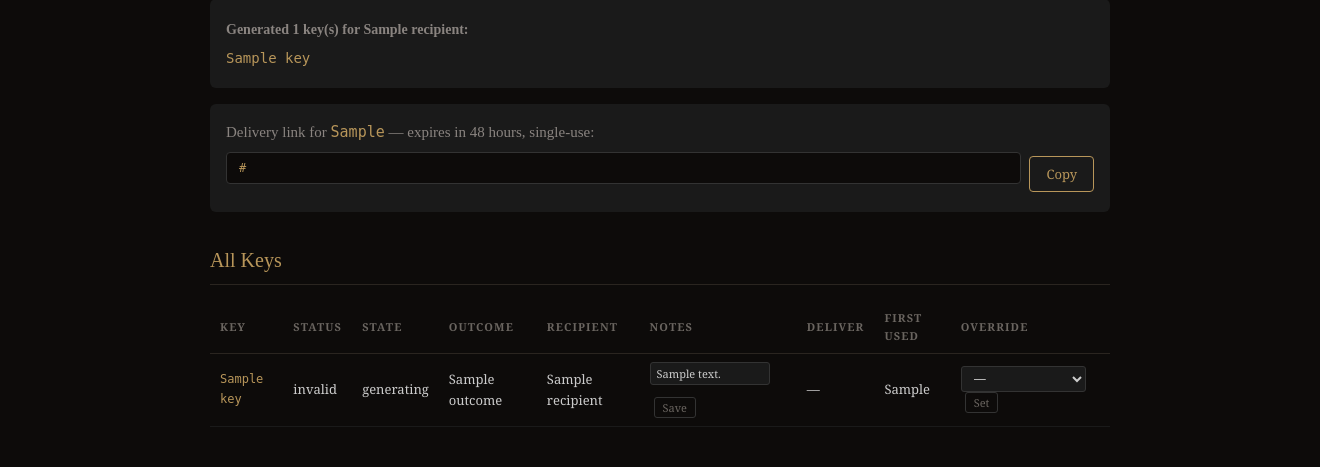
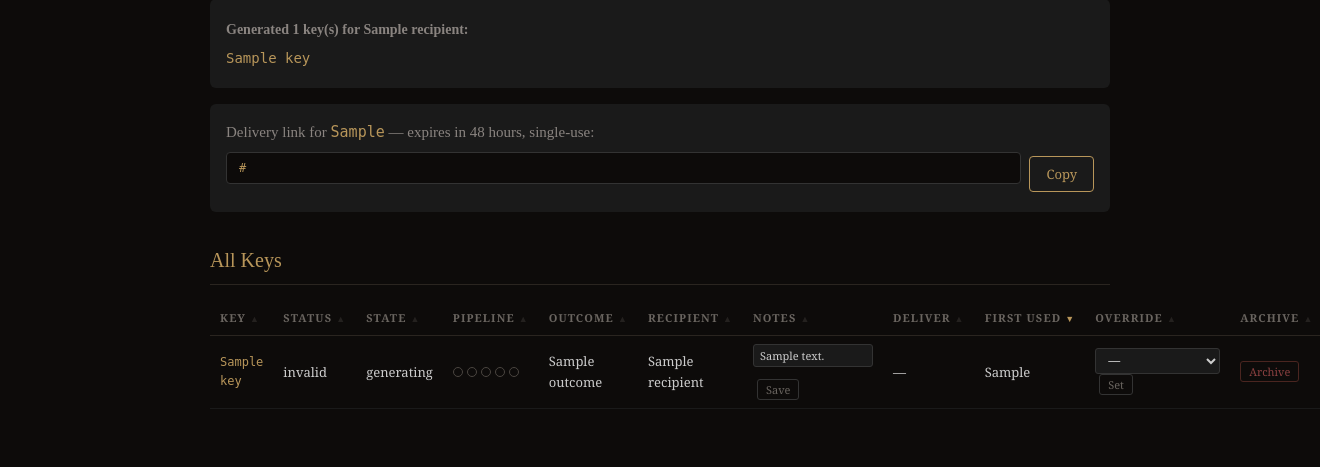
Before and after one commit to code81-true/scout, a Flask app: template templates/admin.html in a window 1320 px wide. Shown: the part 735-1202 px from the top of the page. After the commit the page ends 1144 px from the top, so only its background shows below. Run offline with Flask 3, Linux system fonts and the light colour scheme; the template is opened without the code that fills it: most values are stand-ins (such as "Sample title", 1, 10 or a date in 2020); some libraries are stand-ins or nearby versions; some web fonts are replaced.

Commit message:
feat: admin dashboard — sortable columns, pipeline column, archive row
Three additions to /admin-7x9k2m for managing 15-20 incoming beta sessions:

- Sortable columns: all 11 column headers clickable (toggle asc/desc),
  vanilla JS, default sort First Used desc, ▲/▼ indicators
- Pipeline column: 5-stage progress per key (Session, Spine, Portrait,
  Meridian, Bridged); stages 1-4 read from db state and disk file
  globs in SPINE_DIR; stage 5 (Bridged) is operator-toggleable
- Archive row: per-row button with confirmation dialog, server-side
  soft-delete moves all artifact files (yaml, portrait, meridian,
  constitution PDFs/txts) from spines/ into archive/{key}/ and flips
  archived flag. Audit log per move. Transcripts stay per DEC-SCOUT-017.

Schema: bridged + archived columns added to sessions with try/except
migrations; existing rows default to 0.

.gitignore: archive/ + spines/ added — both VPS-only session data.

No changes to interview engine, extraction, delivery, or schema contracts.

Co-Authored-By: Claude Opus 4.7 (1M context) <noreply@anthropic.com>

```diff
--- a/app.py
+++ b/app.py
@@ -17,6 +17,7 @@ from flask_limiter.util import get_remote_address
 from flask_session import Session as FlaskSessionExt
 
 from scout.database import (
+    archive_session,
     cleanup_session,
     create_delivery,
     create_session,
@@ -35,6 +36,7 @@ from scout.database import (
     mark_downloaded,
     mark_started,
     save_transcript,
+    set_bridged,
     set_note,
     set_outcome,
     set_recipient,
@@ -59,10 +61,12 @@ TRANSCRIPT_DIR = os.getenv("TRANSCRIPT_DIR", "sessions/transcripts")
 FLASK_SESSION_DIR = os.getenv("FLASK_SESSION_DIR", "sessions/flask_sessions")
 SPINE_DIR = os.getenv("SPINE_DIR", "spines")
 DELIVERIES_DIR = os.getenv("DELIVERIES_DIR", "deliveries")
+ARCHIVE_DIR = os.getenv("ARCHIVE_DIR", "archive")
 os.makedirs(TRANSCRIPT_DIR, exist_ok=True)
 os.makedirs(FLASK_SESSION_DIR, exist_ok=True)
 os.makedirs(SPINE_DIR, exist_ok=True)
 os.makedirs(DELIVERIES_DIR, exist_ok=True)
+os.makedirs(ARCHIVE_DIR, exist_ok=True)
 
 app.config["SESSION_TYPE"] = "filesystem"
 app.config["SESSION_FILE_DIR"] = FLASK_SESSION_DIR
@@ -960,6 +964,17 @@ def admin_dashboard():
             if key:
                 set_note(key, note)
 
+        if action == "set_bridged":
+            key = request.form.get("key", "").strip()
+            value = request.form.get("bridged", "0") == "1"
+            if key:
+                set_bridged(key, value)
+
+        if action == "archive":
+            key = request.form.get("key", "").strip()
+            if key:
+                _archive_key(key)
+
     return render_template("admin.html",
         keys=_read_keys_with_db(),
         stats=get_session_stats(),
@@ -968,8 +983,79 @@ def admin_dashboard():
     )
 
 
+def _pipeline_state(key: str, db_session: dict | None) -> dict:
+    """Compute pipeline progress for one key. Pure file/db inspection.
+
+    Stage 1 (session) is read from the database state — `generating` or
+    `delivered` means the interview happened. Stages 2-4 check for the
+    canonical artifact files in SPINE_DIR. Stage 5 (bridged) is operator-set
+    via the admin page.
+    """
+    import glob
+    state = (db_session or {}).get("state", "")
+    session_done = state in ("generating", "delivered")
+    spine_done = bool(glob.glob(os.path.join(SPINE_DIR, f"{key}_*.yaml")))
+    portrait_done = bool(glob.glob(os.path.join(SPINE_DIR, f"{key}_*_portrait_delivery.pdf")))
+    meridian_done = bool(glob.glob(os.path.join(SPINE_DIR, f"{key}_*_meridian_delivery.pdf")))
+    bridged_done = bool((db_session or {}).get("bridged", 0))
+    return {
+        "session": session_done,
+        "spine": spine_done,
+        "portrait": portrait_done,
+        "meridian": meridian_done,
+        "bridged": bridged_done,
+        "count": sum([session_done, spine_done, portrait_done, meridian_done, bridged_done]),
+    }
+
+
+def _archive_key(key: str) -> None:
+    """Soft-archive a key: move artifact files into ARCHIVE_DIR/{key}/ and
+    flag the session row as archived.
+
+    Glob patterns match every artifact named after the key — yaml, portrait
+    txt, portrait delivery PDF, constitution txt, meridian delivery PDF.
+    The transcript row in SQLite is left intact per DEC-SCOUT-017. Logs
+    every move for audit.
+    """
+    import glob
+    import shutil
+    from datetime import datetime, timezone as tz
+
+    target_dir = os.path.join(ARCHIVE_DIR, key)
+    os.makedirs(target_dir, exist_ok=True)
+
+    patterns = (
+        f"{key}_*.yaml",
+        f"{key}_*_portrait.txt",
+        f"{key}_*_portrait_delivery.pdf",
+        f"{key}_*_constitution.txt",
+        f"{key}_*_meridian_delivery.pdf",
+    )
+    moved: list[str] = []
+    for pattern in patterns:
+        for src in glob.glob(os.path.join(SPINE_DIR, pattern)):
+            dst = os.path.join(target_dir, os.path.basename(src))
+            try:
+                shutil.move(src, dst)
+                moved.append(os.path.basename(src))
+            except OSError as exc:
+                logger.error("Archive move failed for %s: %s", src, exc)
+
+    archive_session(key)
+    timestamp = datetime.now(tz.utc).isoformat()
+    logger.info(
+        "ARCHIVE [%s] key=%s moved=%d files=[%s]",
+        timestamp, key, len(moved), ", ".join(moved) if moved else "none",
+    )
+
+
 def _read_keys_with_db() -> list[dict]:
-    """Read keys.txt and merge with database session data."""
+    """Read keys.txt and merge with database session data.
+
+    Rows flagged archived in the database are filtered out — the underlying
+    keys.txt entry stays, the database row stays, but the admin table no
+    longer surfaces it.
+    """
     lines = _read_keys()
     db_sessions = {s["key"]: s for s in get_all_sessions()}
     result = []
@@ -981,6 +1067,8 @@ def _read_keys_with_db() -> list[dict]:
         status = parts[1]
         file_recipient = parts[2] if len(parts) >= 3 else ""
         db = db_sessions.get(key, {})
+        if db.get("archived", 0):
+            continue
         session_state = db.get("state", "")
         created_at = db.get("created_at", "")
         # first_used is created_at only once the key has been authenticated
@@ -1001,6 +1089,7 @@ def _read_keys_with_db() -> list[dict]:
             "first_used": first_used,
             "state": session_state,
             "has_transcript": transcript_present,
+            "pipeline": _pipeline_state(key, db),
         })
     return result
 
--- a/templates/admin.html
+++ b/templates/admin.html
@@ -109,7 +109,18 @@
     border-bottom: 1px solid #2A2520;
     letter-spacing: 0.1em;
     text-transform: uppercase;
+    cursor: pointer;
+    user-select: none;
+    white-space: nowrap;
   }
+  th:hover { color: #B8965A; }
+  th .sort-arrow {
+    display: inline-block;
+    margin-left: 4px;
+    font-size: 9px;
+    opacity: 0.25;
+  }
+  th.sort-active .sort-arrow { opacity: 1; color: #B8965A; }
   td {
     padding: 8px 10px;
     border-bottom: 1px solid #1a1a1a;
@@ -142,6 +153,45 @@
     font-size: 11px;
     cursor: pointer;
     margin-left: 4px;
+  }
+  .pipeline {
+    display: inline-flex;
+    gap: 4px;
+    align-items: center;
+  }
+  .pipeline .stage {
+    width: 10px;
+    height: 10px;
+    border-radius: 50%;
+    border: 1px solid #4A4540;
+    background: transparent;
+    padding: 0;
+    cursor: default;
+  }
+  .pipeline .stage.done {
+    background: #B8965A;
+    border-color: #B8965A;
+  }
+  .pipeline form { display: inline; margin: 0; }
+  .pipeline button.stage {
+    cursor: pointer;
+  }
+  .pipeline button.stage:hover {
+    border-color: #B8965A;
+  }
+  .archive-form { display: inline; }
+  .archive-form button {
+    background: transparent;
+    border: 1px solid #4A2520;
+    color: #8A4040;
+    padding: 2px 8px;
+    border-radius: 3px;
+    font-size: 11px;
+    cursor: pointer;
+  }
+  .archive-form button:hover {
+    background: rgba(138, 64, 64, 0.1);
+    border-color: #8A4040;
   }
 </style>
 </head>
@@ -214,26 +264,45 @@
   {% endif %}
 
   <h2>All Keys</h2>
-  <table>
+  <table id="keys-table">
+    <thead>
     <tr>
-      <th>Key</th>
-      <th>Status</th>
-      <th>State</th>
-      <th>Outcome</th>
-      <th>Recipient</th>
-      <th>Notes</th>
-      <th>Deliver</th>
-      <th>First used</th>
-      <th>Override</th>
+      <th data-sort="text">Key<span class="sort-arrow">▲</span></th>
+      <th data-sort="text">Status<span class="sort-arrow">▲</span></th>
+      <th data-sort="text">State<span class="sort-arrow">▲</span></th>
+      <th data-sort="number">Pipeline<span class="sort-arrow">▲</span></th>
+      <th data-sort="text">Outcome<span class="sort-arrow">▲</span></th>
+      <th data-sort="text">Recipient<span class="sort-arrow">▲</span></th>
+      <th data-sort="text">Notes<span class="sort-arrow">▲</span></th>
+      <th data-sort="number">Deliver<span class="sort-arrow">▲</span></th>
+      <th data-sort="text" data-default-sort="desc">First used<span class="sort-arrow">▲</span></th>
+      <th data-sort="text">Override<span class="sort-arrow">▲</span></th>
+      <th data-sort="text">Archive<span class="sort-arrow">▲</span></th>
     </tr>
+    </thead>
+    <tbody>
     {% for k in keys %}
     <tr>
       <td class="key-cell">{{ k.key }}</td>
       <td class="status-{{ k.status }}">{{ k.status }}</td>
       <td>{{ k.state or '—' }}</td>
+      <td data-value="{{ k.pipeline.count }}">
+        <span class="pipeline">
+          <span class="stage{% if k.pipeline.session %} done{% endif %}" title="Session — interview happened"></span>
+          <span class="stage{% if k.pipeline.spine %} done{% endif %}" title="Spine — YAML extracted"></span>
+          <span class="stage{% if k.pipeline.portrait %} done{% endif %}" title="Portrait — PDF generated"></span>
+          <span class="stage{% if k.pipeline.meridian %} done{% endif %}" title="Meridian — PDF generated"></span>
+          <form method="POST" title="Bridged — spine sent to MTN. Click to toggle.">
+            <input type="hidden" name="action" value="set_bridged">
+            <input type="hidden" name="key" value="{{ k.key }}">
+            <input type="hidden" name="bridged" value="{{ '0' if k.pipeline.bridged else '1' }}">
+            <button type="submit" class="stage{% if k.pipeline.bridged %} done{% endif %}" aria-label="Toggle bridged"></button>
+          </form>
+        </span>
+      </td>
       <td>{{ k.outcome or '—' }}</td>
       <td>{{ k.recipient or '—' }}</td>
-      <td>
+      <td data-value="{{ k.notes or '' }}">
         <form class="outcome-form" method="POST">
           <input type="hidden" name="action" value="set_note">
           <input type="hidden" name="key" value="{{ k.key }}">
@@ -241,7 +310,7 @@
           <button type="submit">Save</button>
         </form>
       </td>
-      <td>
+      <td data-value="{{ 1 if k.status in ('active', 'used') and k.has_transcript else 0 }}">
         {% if k.status in ('active', 'used') and k.has_transcript %}
         <form class="outcome-form" method="POST" action="/admin-7x9k2m/generate">
           <input type="hidden" name="key" value="{{ k.key }}">
@@ -251,8 +320,8 @@
         —
         {% endif %}
       </td>
-      <td>{{ k.first_used[:10] if k.first_used else '—' }}</td>
-      <td>
+      <td data-value="{{ k.first_used or '' }}">{{ k.first_used[:10] if k.first_used else '—' }}</td>
+      <td data-value="{{ k.outcome or '' }}">
         <form class="outcome-form" method="POST">
           <input type="hidden" name="action" value="set_outcome">
           <input type="hidden" name="key" value="{{ k.key }}">
@@ -268,9 +337,74 @@
           <button type="submit">Set</button>
         </form>
       </td>
+      <td data-value="{{ k.key }}">
+        <form class="archive-form" method="POST" onsubmit="return confirm('Archive key {{ k.key }}? This removes it from the admin table.');">
+          <input type="hidden" name="action" value="archive">
+          <input type="hidden" name="key" value="{{ k.key }}">
+          <button type="submit">Archive</button>
+        </form>
+      </td>
     </tr>
     {% endfor %}
+    </tbody>
   </table>
 </div>
+<script>
+(function() {
+  const table = document.getElementById('keys-table');
+  if (!table) return;
+  const headers = table.querySelectorAll('thead th');
+  const tbody = table.querySelector('tbody');
+
+  let sortIdx = -1;
+  let sortDir = 1;
+
+  function cellValue(cell) {
+    if (cell.dataset.value !== undefined) return cell.dataset.value;
+    const input = cell.querySelector('input[type="text"]');
+    if (input) return input.value;
+    return cell.textContent.trim();
+  }
+
+  function sortBy(idx, dir) {
+    sortIdx = idx;
+    sortDir = dir;
+    const type = headers[idx].dataset.sort || 'text';
+    const rows = Array.from(tbody.querySelectorAll('tr'));
+    rows.sort(function(a, b) {
+      const av = cellValue(a.cells[idx]);
+      const bv = cellValue(b.cells[idx]);
+      if (type === 'number') {
+        return dir * (parseFloat(av || '0') - parseFloat(bv || '0'));
+      }
+      const aEmpty = !av || av === '—';
+      const bEmpty = !bv || bv === '—';
+      if (aEmpty && !bEmpty) return 1;
+      if (!aEmpty && bEmpty) return -1;
+      return dir * av.localeCompare(bv);
+    });
+    rows.forEach(function(r) { tbody.appendChild(r); });
+    headers.forEach(function(h, i) {
+      h.classList.toggle('sort-active', i === idx);
+      const arrow = h.querySelector('.sort-arrow');
+      if (arrow) arrow.textContent = (i === idx && dir === -1) ? '▼' : '▲';
+    });
+  }
+
+  headers.forEach(function(h, i) {
+    h.addEventListener('click', function() {
+      const newDir = (sortIdx === i) ? -sortDir : 1;
+      sortBy(i, newDir);
+    });
+  });
+
+  // Default sort: First used descending
+  let defaultIdx = -1;
+  headers.forEach(function(h, i) {
+    if (h.dataset.defaultSort) defaultIdx = i;
+  });
+  if (defaultIdx !== -1) sortBy(defaultIdx, -1);
+})();
+</script>
 </body>
 </html>
```
Also changed, not shown: STATUS.md (+4 -2 lines), scout/database.py (+50 -2 lines), 1 other file.
